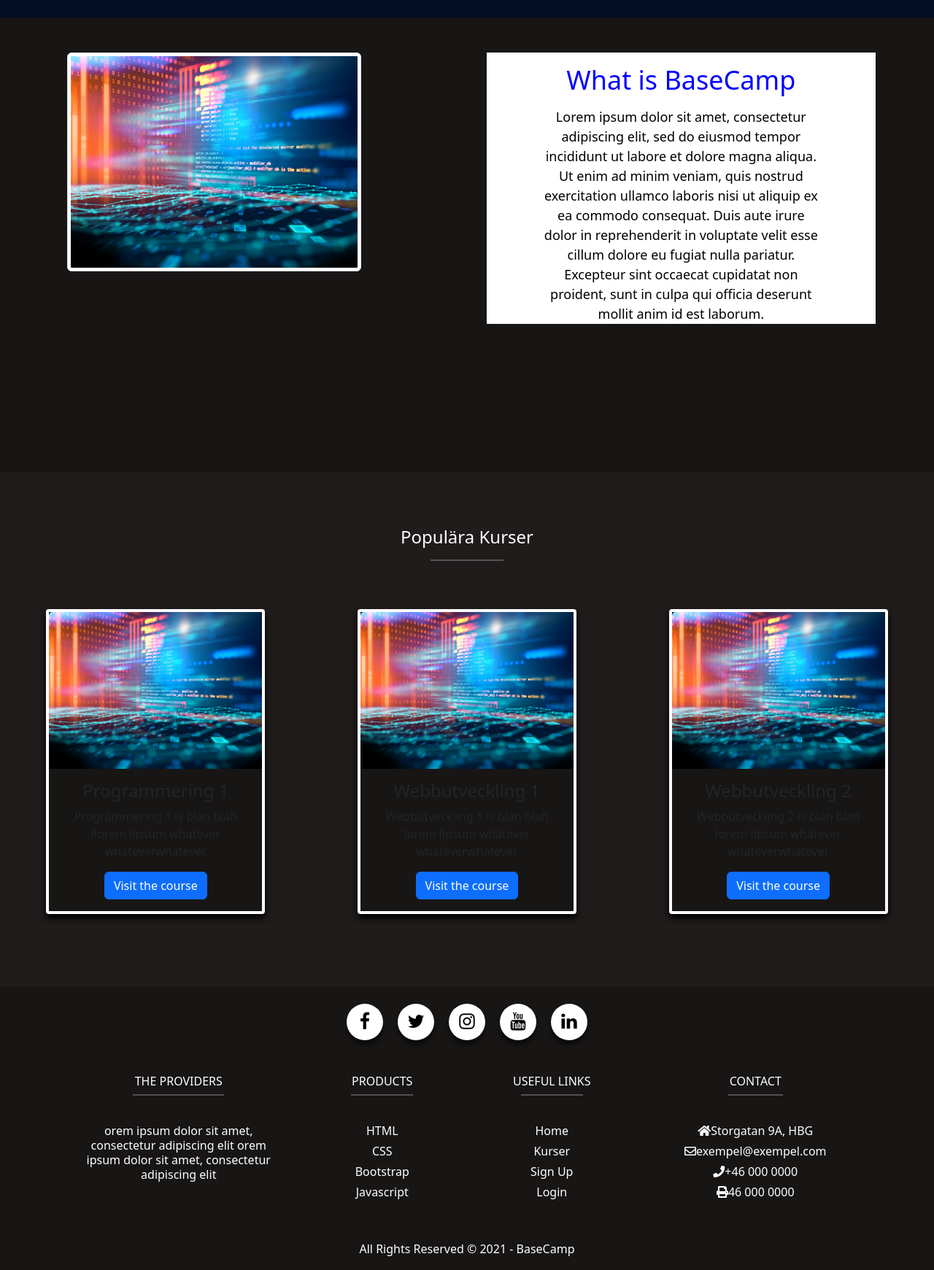
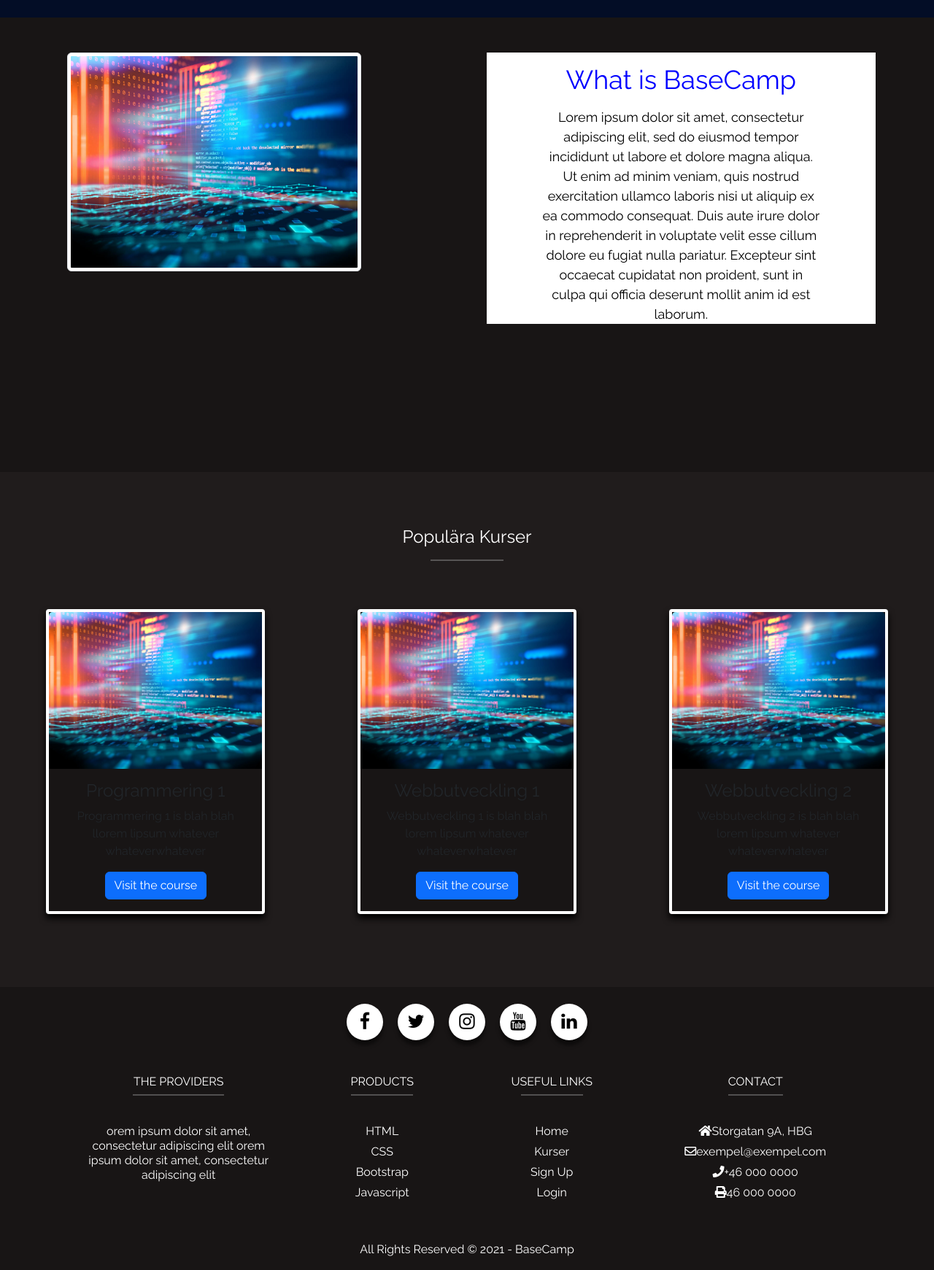
Before and after one commit to NTIG-Helsingborg/TE4_23-24_Basecamp, a PHP site: page / in a window 1280 px wide. Shown: the part 601-2342 px from the top of the page at 73% size. Run offline with PHP 8.4, Linux system fonts and the light colour scheme; some libraries are stand-ins or nearby versions.

Commit message:
Updated font text

```diff
--- a/baseCamp.css
+++ b/baseCamp.css
@@ -1,5 +1,8 @@
 @charset "utf-8";
-
+body{
+    font-family: 'Questrial', sans-serif;
+    font-family: 'Raleway', sans-serif;
+}
 /*Css to backgroundcolor for the index page*/
 #indexBackground {
     overflow-x: hidden;
--- a/index.php
+++ b/index.php
@@ -23,6 +23,10 @@ session_Start();
 	<link rel="stylesheet" href="https://use.fontawesome.com/releases/v5.5.0/css/all.css"
 		integrity="sha384-B4dIYHKNBt8Bc12p+WXckhzcICo0wtJAoU8YZTY5qE0Id1GSseTk6S+L3BlXeVIU" crossorigin="anonymous">
 	<link rel="stylesheet" href="https://cdnjs.cloudflare.com/ajax/libs/font-awesome/4.7.0/css/font-awesome.min.css">
+
+	<link rel="preconnect" href="https://fonts.googleapis.com">
+	<link rel="preconnect" href="https://fonts.gstatic.com" crossorigin>
+	<link href="https://fonts.googleapis.com/css2?family=Questrial&family=Raleway&display=swap" rel="stylesheet">
 
 	<style>
 		<?php include 'baseCamp.css';
```
